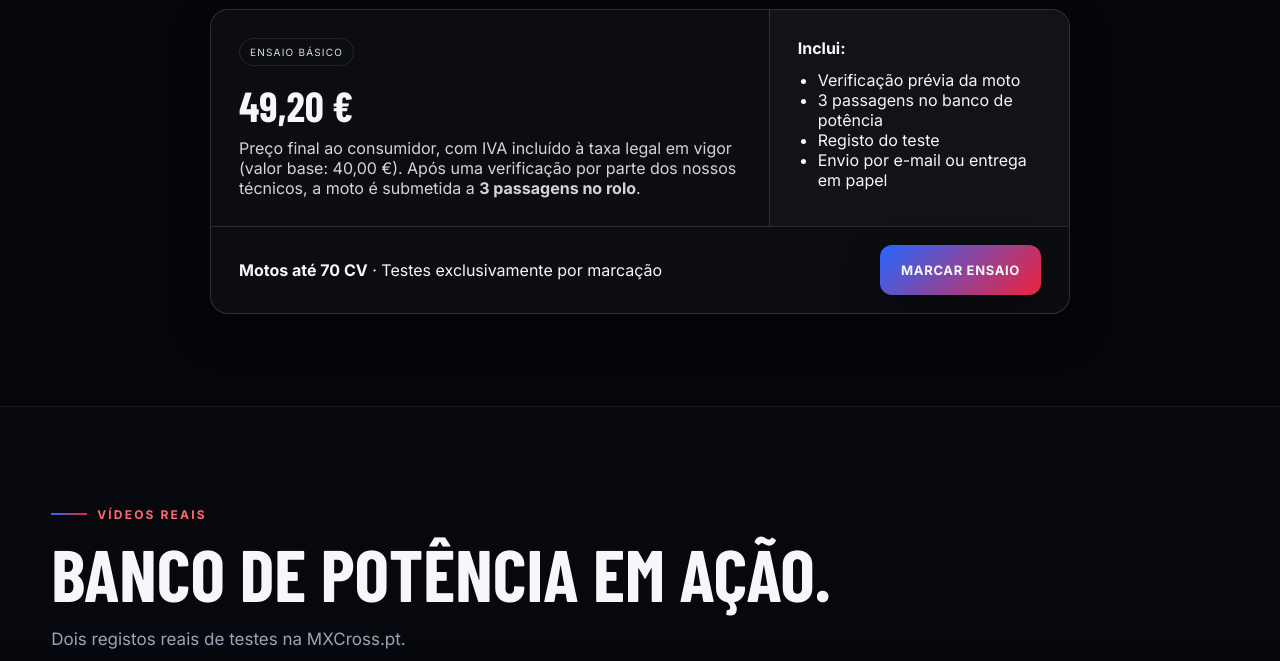
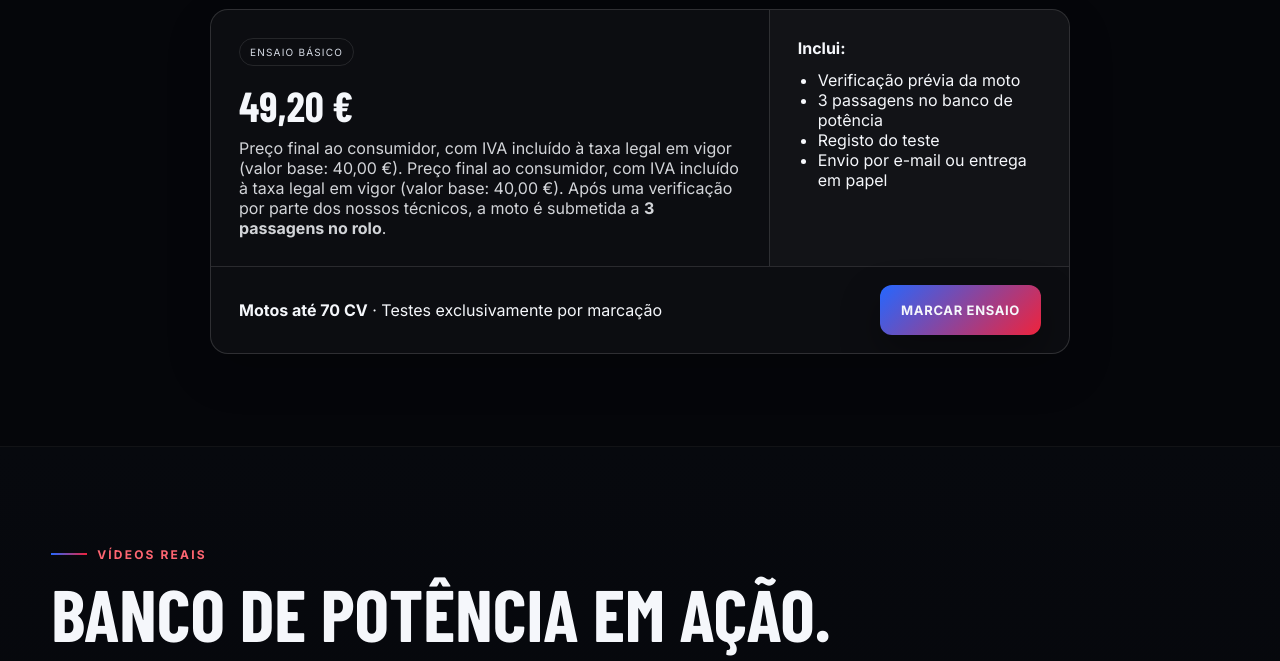
Before and after one commit to fabioseabra-lang/mxcross.pt, a plain HTML site: page testes.html in a window 1280 px wide. Shown: the part 2300-2961 px from the top of the page. Drawn offline with nearby package versions, Linux system fonts and the light colour scheme; a web font is replaced by a local one.

Commit message:
Reforçar conformidade legal e informação ao consumidor

```diff
--- a/testes.html
+++ b/testes.html
@@ -122,7 +122,7 @@
         <div style="padding:28px">
           <span class="badge">Ensaio básico</span>
           <h3 style="margin:14px 0 8px;font-size:clamp(28px,4vw,42px)">49,20 €</h3>
-          <p style="margin:0;opacity:.85">Preço final ao consumidor, com IVA incluído à taxa legal em vigor (valor base: 40,00 €). Após uma verificação por parte dos nossos técnicos, a moto é submetida a <strong>3 passagens no rolo</strong>.</p>
+          <p style="margin:0;opacity:.85">Preço final ao consumidor, com IVA incluído à taxa legal em vigor (valor base: 40,00 €). Preço final ao consumidor, com IVA incluído à taxa legal em vigor (valor base: 40,00 €). Após uma verificação por parte dos nossos técnicos, a moto é submetida a <strong>3 passagens no rolo</strong>.</p>
         </div>
         <div style="padding:28px;border-left:1px solid rgba(255,255,255,.12);background:rgba(255,255,255,.025)">
           <strong style="display:block;margin-bottom:12px">Inclui:</strong>
```
